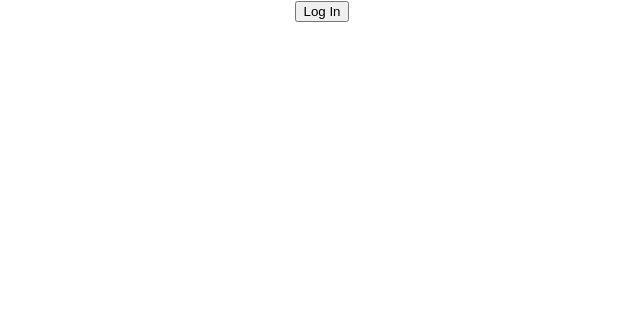
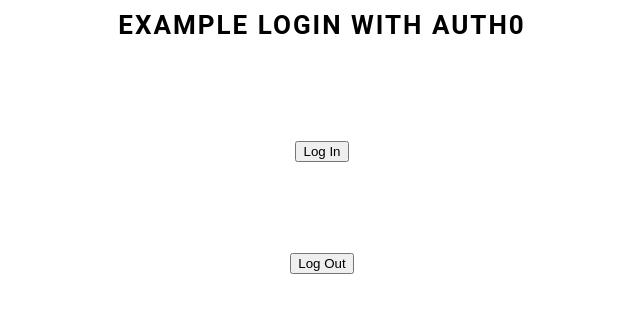
Before and after one commit to LeoVergara1/spike-auth0-react, a React (Create React App) app: page / in a window 1280 px wide. Shown: the top 312 px of the page, without its empty margins (318-958 px from the left). Built offline with nearby package versions, Linux system fonts and the light colour scheme.

Commit message:
[master] add logout to page

```diff
--- a/src/App.css
+++ b/src/App.css
@@ -5,6 +5,17 @@
 .App-logo {
   height: 40vmin;
   pointer-events: none;
+}
+
+.header-text {
+  font-size: calc(10px + 2vmin);
+  font-family: 'Roboto', sans-serif;
+  font-weight: bold;
+  text-transform: uppercase;
+  letter-spacing: 2px;
+  text-align: center;
+  margin-top: 10px;
+  margin-bottom: 100px;
 }
 
 @media (prefers-reduced-motion: no-preference) {
--- a/src/App.js
+++ b/src/App.js
@@ -1,12 +1,19 @@
 import './App.css';
 import LoginButton from './components/LoginButton';
+import LogoutButton from './components/LogoutButton';
 import Profile from './components/Profile';
 
 function App() {
   return (
     <div className="App">
+      <div className="header-text">
+        Example login with Auth0
+      </div>
       <LoginButton />
+      <div style={{marginBottom: '90px'}} />
       <Profile />
+      <div style={{marginBottom: '90px'}} />
+      <LogoutButton />
     </div>
   );
 }
--- /dev/null
+++ b/src/components/LogoutButton.jsx
@@ -0,0 +1,14 @@
+import React from "react";
+import { useAuth0 } from "@auth0/auth0-react";
+
+const LogoutButton = () => {
+  const { logout } = useAuth0();
+
+  return (
+    <button onClick={() => logout({ returnTo: window.location.origin })}>
+      Log Out
+    </button>
+  );
+};
+
+export default LogoutButton;
```
